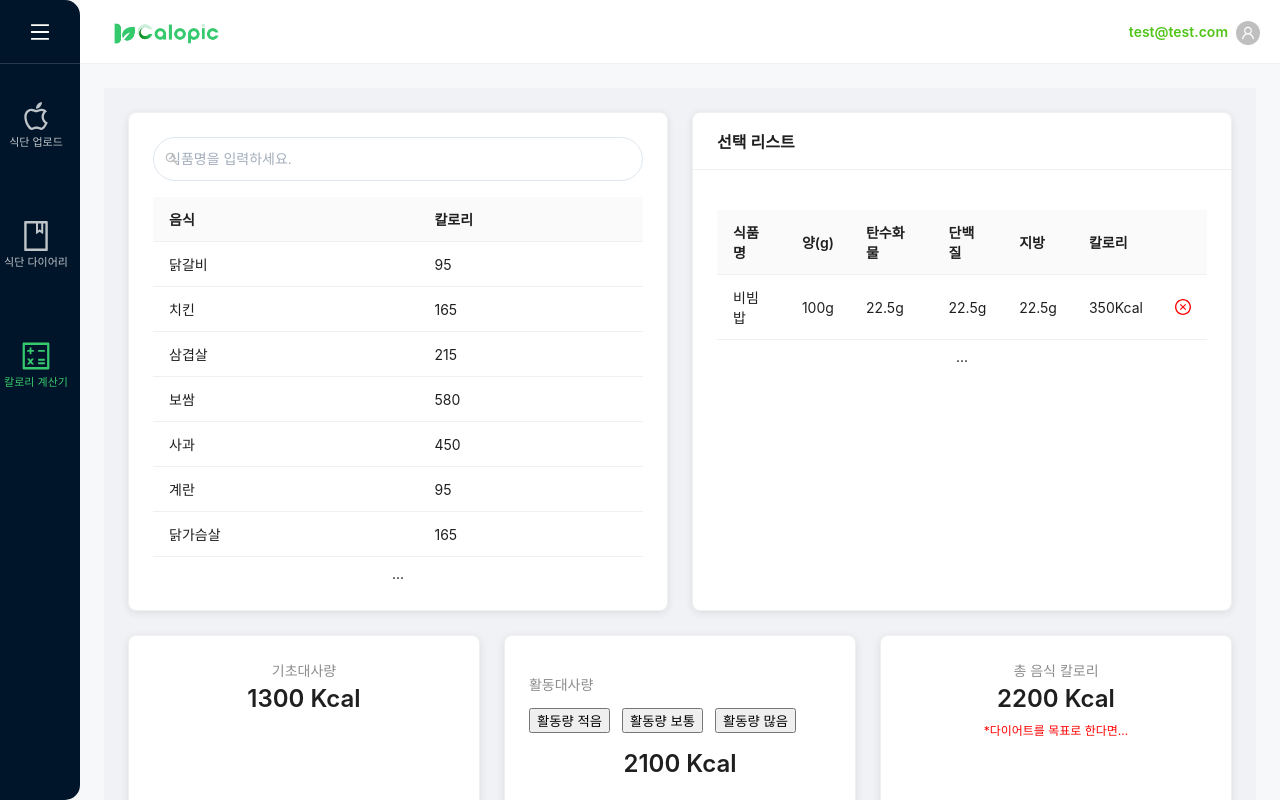
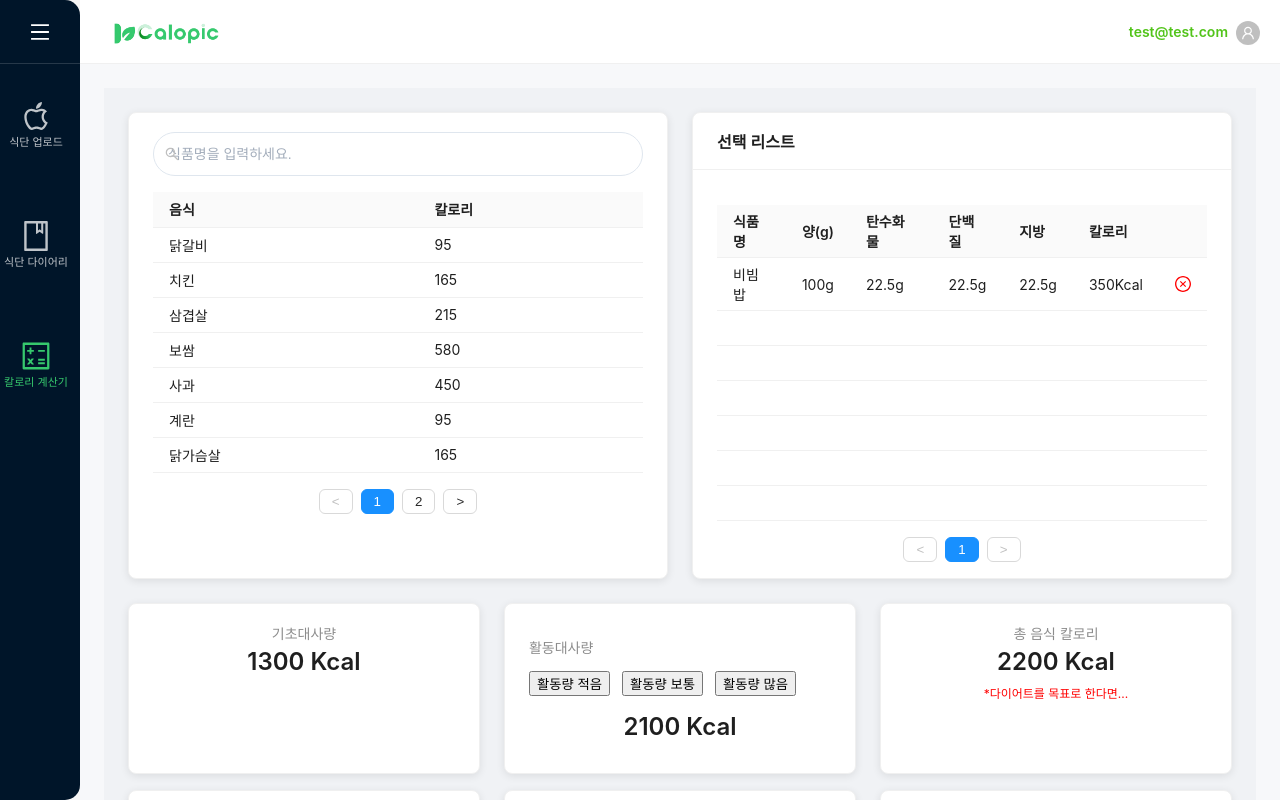
Before and after one commit to Sseonga/calopic, a React (Create React App) app in the folder calopic/frontend/: page /calculator in a window 1280 px wide. Shown: the top 800 px of the page. Built offline with nearby package versions, Linux system fonts and the light colour scheme.

Commit message:
계산기 수정

```diff
--- a/calopic/frontend/src/pages/calculator/PageCalculator.css
+++ b/calopic/frontend/src/pages/calculator/PageCalculator.css
@@ -61,8 +61,10 @@
 }
 
 .card-body {
-    padding: 24px;
+    padding: 19px 24px 12px 24px;
     flex-grow: 1; /* 카드가 늘어날 때 내용 부분도 같이 늘어나도록 */
+    display: flex;          /* ✨ 1. 이 줄이 이미 있습니다. */
+    flex-direction: column;
 }
 
 /* =================================================================
@@ -82,7 +84,7 @@
 
 .input-field {
     width: 100%;
-    padding: 8px 12px 8px 35px; /* 아이콘 공간 확보 */
+    padding: 8px 12px;
     font-size: 16px;
     border: 1px solid #d9d9d9;
     border-radius: 6px;
@@ -106,14 +108,19 @@
 
 .custom-table th,
 .custom-table td {
-    padding: 12px 16px; /* size="small" 과 유사한 패딩 */
+    padding: 6px 16px; /* size="small" 과 유사한 패딩 */
     text-align: left;
     border-bottom: 1px solid #f0f0f0;
+    height: 35px;
 }
 
 .custom-table th {
     background-color: #fafafa;
     font-weight: 600;
+}
+
+.empty-row td {
+    visibility: hidden;
 }
 
 /* 음식 목록 테이블의 행에 커서 올리면 포인터 모양으로 */
@@ -129,16 +136,6 @@
     cursor: pointer;
     font-size: 16px;
 }
-
-/* =================================================================
-   페이지네이션 (Pagination) 스타일
-================================================================= */
-.pagination {
-    text-align: center;
-    margin-top: 8px; /* 위아래 여백 줄이기 */
-    margin-bottom: 4px;
-}
-/* (실제 페이지네이션 기능은 추가 구현이 필요합니다) */
 
 /* =================================================================
    통계 (Statistic) 및 버튼 스타일
@@ -173,3 +170,40 @@
     font-size: 12px;
     text-align: center;
 }
+
+/* ⭐️ 6. 페이지네이션 스타일 추가 */
+.pagination-container {
+    display: flex;
+    justify-content: center;
+    align-items: center;
+    margin-top: 16px;
+    margin-bottom: 4px;
+}
+
+.pagination-button {
+    background-color: #fff;
+    border: 1px solid #d9d9d9;
+    border-radius: 6px;
+    margin: 0 4px;
+    padding: 4px 12px;
+    cursor: pointer;
+    transition: all 0.3s;
+    color: rgba(0, 0, 0, 0.85);
+}
+
+.pagination-button:hover {
+    border-color: #1890ff;
+    color: #1890ff;
+}
+
+.pagination-button.active {
+    border-color: #1890ff;
+    background-color: #1890ff;
+    color: #fff;
+}
+
+.pagination-button:disabled {
+    color: rgba(0, 0, 0, 0.25);
+    cursor: not-allowed;
+    border-color: #d9d9d9;
+}
--- a/calopic/frontend/src/pages/calculator/PageCalculator.jsx
+++ b/calopic/frontend/src/pages/calculator/PageCalculator.jsx
@@ -1,35 +1,90 @@
 import React, { useState } from 'react';
 import { SearchOutlined, CloseCircleOutlined } from '@ant-design/icons';
-import './PageCalculator.css'; // 우리가 만든 CSS 파일 불러오기
+import './PageCalculator.css';
 
 // --- 임시 데이터 ---
 const foodData = [
-  { key: '1', name: '닭갈비', calories: 95 },
-  { key: '2', name: '치킨', calories: 165 },
-  { key: '3', name: '삼겹살', calories: 215 },
-  { key: '4', name: '보쌈', calories: 580 },
-  { key: '5', name: '사과', calories: 450 },
-  { key: '6', name: '계란', calories: 95 },
-  { key: '7', name: '닭가슴살', calories: 165 },
-  { key: '8', name: '현미밥', calories: 215 },
-  { key: '9', name: '비빔밥', calories: 580 },
-  { key: '10', name: '불고기', calories: 450 },
+  { key: '1', name: '닭갈비', calories: 95 }, { key: '2', name: '치킨', calories: 165 },
+  { key: '3', name: '삼겹살', calories: 215 }, { key: '4', name: '보쌈', calories: 580 },
+  { key: '5', name: '사과', calories: 450 }, { key: '6', name: '계란', calories: 95 },
+  { key: '7', name: '닭가슴살', calories: 165 }, { key: '8', name: '현미밥', calories: 215 },
+  { key: '9', name: '비빔밥', calories: 580 }, { key: '10', name: '불고기', calories: 450 },
 ];
+
+// ⭐️ 1. 페이지네이션 컴포넌트를 이 파일 안에 직접 만듭니다.
+const Pagination = ({ currentPage, totalPages, onPageChange }) => {
+  const pageNumbers = [];
+  for (let i = 1; i <= totalPages; i++) {
+    pageNumbers.push(i);
+  }
+
+  // 데이터가 없을 경우 페이지네이션을 보여주지 않음
+  if (totalPages === 0) {
+    return null;
+  }
+
+  return (
+      <nav className="pagination-container">
+        <button
+            onClick={() => onPageChange(currentPage - 1)}
+            disabled={currentPage === 1}
+            className="pagination-button"
+        >
+          &lt;
+        </button>
+        {pageNumbers.map(number => (
+            <button
+                key={number}
+                onClick={() => onPageChange(number)}
+                className={`pagination-button ${currentPage === number ? 'active' : ''}`}
+            >
+              {number}
+            </button>
+        ))}
+        <button
+            onClick={() => onPageChange(currentPage + 1)}
+            disabled={currentPage === totalPages}
+            className="pagination-button"
+        >
+          &gt;
+        </button>
+      </nav>
+  );
+};
+
 
 const PageCalculator = () => {
   const [selectedFoods, setSelectedFoods] = useState([
     { key: 'initial-1', name: '비빔밥', amount: '100g', carbs: '22.5g', protein: '22.5g', fat: '22.5g', calories: '350Kcal' },
   ]);
 
+  //  각 테이블의 '현재 페이지'를 기억할 state 추가
+  const [foodListPage, setFoodListPage] = useState(1);
+  const [selectedListPage, setSelectedListPage] = useState(1);
+
+  const ITEMS_PER_PAGE = 7;
+
+  const totalFoodPages = Math.ceil(foodData.length / ITEMS_PER_PAGE);
+  const totalSelectedPages = Math.ceil(selectedFoods.length / ITEMS_PER_PAGE);
+
+  //  현재 페이지에 맞는 데이터만 '잘라서' 보여주기 위한 변수들
+  const currentFoodData = foodData.slice(
+      (foodListPage - 1) * ITEMS_PER_PAGE,
+      foodListPage * ITEMS_PER_PAGE
+  );
+  const currentSelectedFoods = selectedFoods.slice(
+      (selectedListPage - 1) * ITEMS_PER_PAGE,
+      selectedListPage * ITEMS_PER_PAGE
+  );
+
+  // 부족한 행의 개수를 계산합니다.x
+  const emptyFoodRows = ITEMS_PER_PAGE - currentFoodData.length;
+  const emptySelectedRows = ITEMS_PER_PAGE - currentSelectedFoods.length;
+
   const handleAddFood = (food) => {
     const newFood = {
-      key: Date.now(),
-      name: food.name,
-      amount: '100g',
-      carbs: '22.5g',
-      protein: '21.5g',
-      fat: '22.5g',
-      calories: `${food.calories}Kcal`,
+      key: Date.now(), name: food.name, amount: '100g', carbs: '22.5g',
+      protein: '21.5g', fat: '22.5g', calories: `${food.calories}Kcal`,
     };
     setSelectedFoods([...selectedFoods, newFood]);
   };
@@ -41,39 +96,41 @@ const PageCalculator = () => {
 
   return (
       <div className="calculator-page">
-        {/* --- 상단 영역: Row와 Col을 div로 대체 --- */}
         <div className="row">
           <div className="col col-lg-12">
-            {/* Card를 div로 대체 */}
             <div className="card">
               <div className="card-body">
-                {/* Input을 div와 input으로 대체 */}
                 <div className="input-wrapper">
                   <SearchOutlined className="input-icon" />
-                  <input
-                      type="text"
-                      placeholder="식품명을 입력하세요."
-                      className="input-field"
-                  />
+                  <input type="text" placeholder="식품명을 입력하세요." className="input-field" />
                 </div>
-                {/* Table을 table로 대체하고, map 함수로 데이터 렌더링 */}
                 <table className="custom-table food-list-table">
                   <thead>
-                  <tr>
-                    <th>음식</th>
-                    <th>칼로리</th>
-                  </tr>
+                  <tr><th>음식</th><th>칼로리</th></tr>
                   </thead>
                   <tbody>
-                  {foodData.slice(0, 7).map(food => (
+                  {/*  전체 데이터 대신 '잘라낸' 데이터(currentFoodData)를 사용 */}
+                  {currentFoodData.map(food => (
                       <tr key={food.key} onClick={() => handleAddFood(food)}>
                         <td>{food.name}</td>
                         <td>{food.calories}</td>
                       </tr>
                   ))}
+                  {/*  부족한 만큼 '투명한 빈 행'을 추가합니다. */}
+                  {emptyFoodRows > 0 && Array.from({ length: emptyFoodRows }).map((_, index) => (
+                      <tr key={`empty-${index}`} className="empty-row">
+                        <td>&nbsp;</td>
+                        <td>&nbsp;</td>
+                      </tr>
+                  ))}
                   </tbody>
                 </table>
-                <div className="pagination">...</div>
+                {/* ⭐️ 5. 기존의 '...' div를 우리가 만든 Pagination 컴포넌트로 교체 */}
+                <Pagination
+                    currentPage={foodListPage}
+                    totalPages={totalFoodPages}
+                    onPageChange={setFoodListPage}
+                />
               </div>
             </div>
           </div>
@@ -84,35 +141,32 @@ const PageCalculator = () => {
                 <table className="custom-table">
                   <thead>
                   <tr>
-                    <th>식품명</th>
-                    <th>양(g)</th>
-                    <th>탄수화물</th>
-                    <th>단백질</th>
-                    <th>지방</th>
-                    <th>칼로리</th>
-                    <th></th>
+                    <th>식품명</th><th>양(g)</th><th>탄수화물</th>
+                    <th>단백질</th><th>지방</th><th>칼로리</th><th></th>
                   </tr>
                   </thead>
                   <tbody>
-                  {selectedFoods.map(food => (
+                  {currentSelectedFoods.map(food => (
                       <tr key={food.key}>
-                        <td>{food.name}</td>
-                        <td>{food.amount}</td>
-                        <td>{food.carbs}</td>
-                        <td>{food.protein}</td>
-                        <td>{food.fat}</td>
-                        <td>{food.calories}</td>
-                        <td>
-                          <CloseCircleOutlined
-                              className="delete-icon"
-                              onClick={() => handleDeleteFood(food.key)}
-                          />
-                        </td>
+                        <td>{food.name}</td><td>{food.amount}</td><td>{food.carbs}</td>
+                        <td>{food.protein}</td><td>{food.fat}</td><td>{food.calories}</td>
+                        <td><CloseCircleOutlined className="delete-icon" onClick={() => handleDeleteFood(food.key)} /></td>
+                      </tr>
+                  ))}
+                  {/*  선택 리스트 테이블에도 똑같이 적용합니다. */}
+                  {emptySelectedRows > 0 && Array.from({ length: emptySelectedRows }).map((_, index) => (
+                      <tr key={`empty-selected-${index}`} className="empty-row">
+                        <td>&nbsp;</td><td>&nbsp;</td><td>&nbsp;</td>
+                        <td>&nbsp;</td><td>&nbsp;</td><td>&nbsp;</td><td>&nbsp;</td>
                       </tr>
                   ))}
                   </tbody>
                 </table>
-                <div className="pagination">...</div>
+                <Pagination
+                    currentPage={selectedListPage}
+                    totalPages={totalSelectedPages}
+                    onPageChange={setSelectedListPage}
+                />
               </div>
             </div>
           </div>
```
